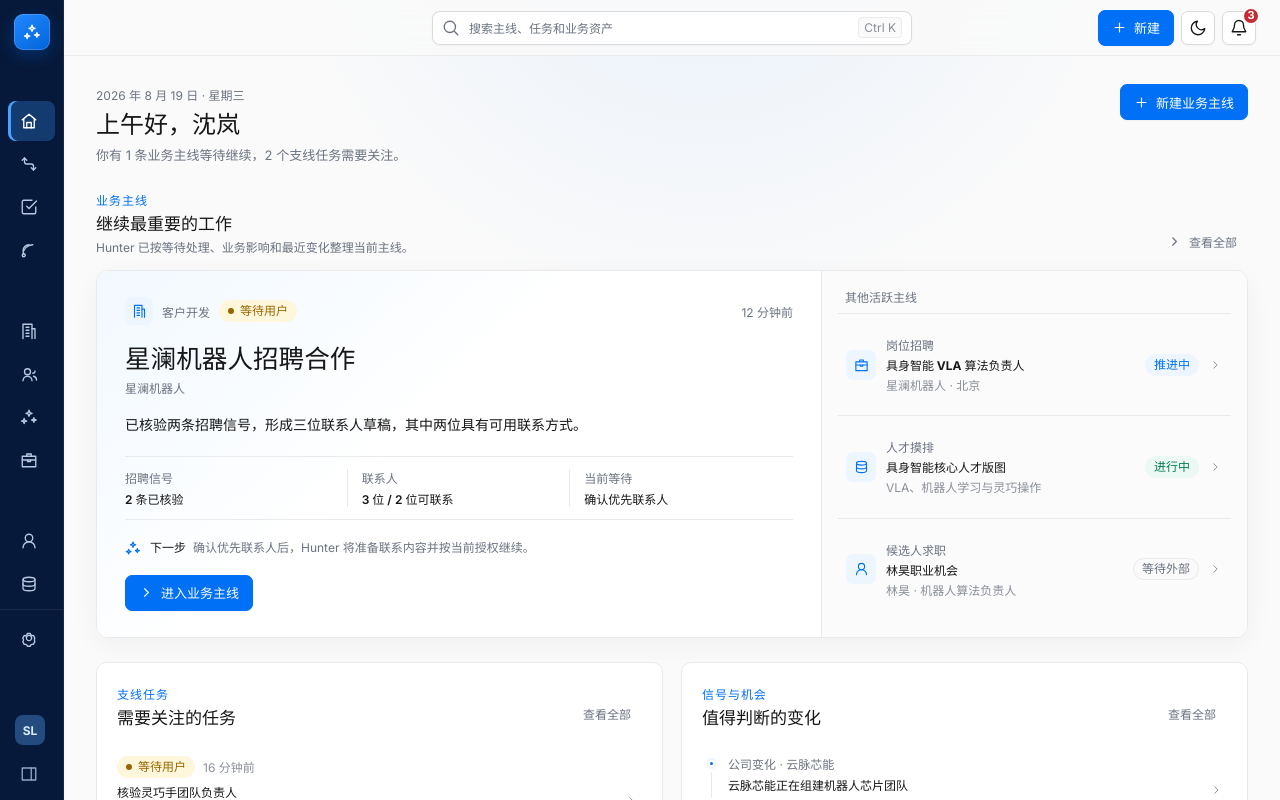
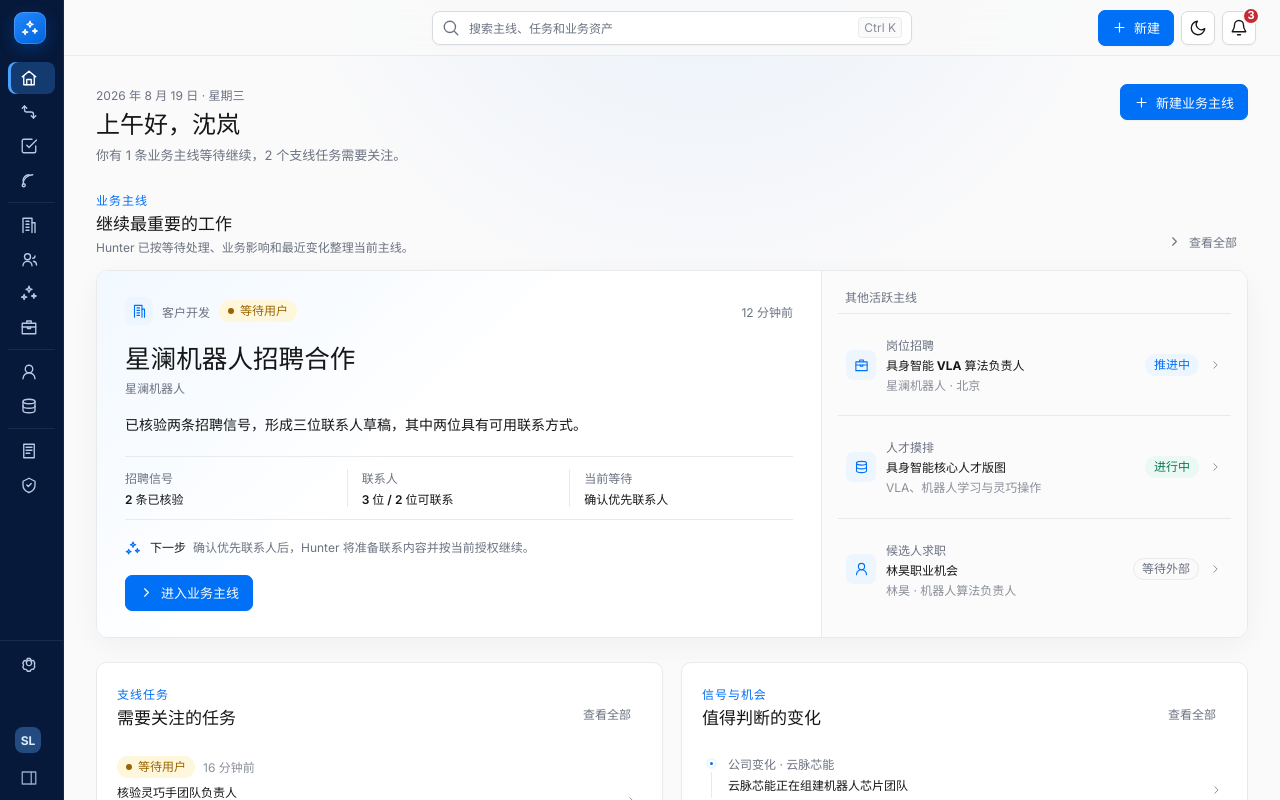
Before and after one commit to yyf870423/hunter-saas-phase1-ux-prototype, a React (Vite) app: page /#/home in a window 1280 px wide. Shown: the top 800 px of the page. Built offline with nearby package versions, Linux system fonts and the light colour scheme.

Commit message:
fit sidebar navigation without scrolling

```diff
--- a/src/stage1/stage1.css
+++ b/src/stage1/stage1.css
@@ -131,7 +131,7 @@ input:focus-visible {
 
 .s1-sidebar-brand {
   display: flex;
-  height: 64px;
+  height: 56px;
   align-items: center;
   padding: 0 14px;
   border: 0;
@@ -148,9 +148,9 @@ input:focus-visible {
 
 .s1-brand > i {
   display: grid;
-  width: 36px;
-  height: 36px;
-  flex: 0 0 36px;
+  width: 32px;
+  height: 32px;
+  flex: 0 0 32px;
   place-items: center;
   color: #ffffff;
   background: linear-gradient(145deg, #2388ff, #0064da);
@@ -185,7 +185,7 @@ input:focus-visible {
 .s1-sidebar-toggle {
   display: flex;
   width: 100%;
-  height: 36px;
+  height: 32px;
   align-items: center;
   gap: 10px;
   overflow: hidden;
@@ -229,7 +229,8 @@ input:focus-visible {
   flex: 1;
   overflow-x: hidden;
   overflow-y: auto;
-  padding: 14px 8px;
+  padding: 6px 8px;
+  overscroll-behavior: contain;
   scrollbar-width: none;
 }
 
@@ -238,17 +239,17 @@ input:focus-visible {
 }
 
 .s1-nav-section + .s1-nav-section {
-  margin-top: 18px;
+  margin-top: 6px;
 }
 
 .s1-nav-section h2 {
-  height: 18px;
-  margin: 0 10px 5px;
+  height: 15px;
+  margin: 0 10px 2px;
   overflow: hidden;
   color: #6f86a8;
   font-size: 12px;
   font-weight: 600;
-  line-height: 18px;
+  line-height: 15px;
   white-space: nowrap;
   opacity: 0;
   transition: opacity 100ms ease;
@@ -258,9 +259,19 @@ input:focus-visible {
   opacity: 1;
 }
 
+.nav-collapsed .s1-nav-section h2 {
+  height: 0;
+  margin: 0;
+}
+
+.nav-collapsed .s1-nav-section + .s1-nav-section {
+  padding-top: 6px;
+  border-top: 1px solid rgba(255, 255, 255, 0.08);
+}
+
 .s1-nav-section nav {
   display: grid;
-  gap: 3px;
+  gap: 2px;
 }
 
 .s1-nav-section nav > button,
@@ -268,7 +279,7 @@ input:focus-visible {
   position: relative;
   display: flex;
   width: 100%;
-  height: 40px;
+  height: 32px;
   align-items: center;
   gap: 10px;
   overflow: hidden;
@@ -338,8 +349,8 @@ input:focus-visible {
 .s1-sidebar-foot {
   position: relative;
   display: grid;
-  gap: 4px;
-  padding: 8px;
+  gap: 3px;
+  padding: 6px 8px;
   border-top: 1px solid rgba(255, 255, 255, 0.08);
 }
 
@@ -347,7 +358,7 @@ input:focus-visible {
   display: flex;
   width: 100%;
   min-width: 0;
-  height: 42px;
+  height: 36px;
   align-items: center;
   gap: 9px;
   padding: 0 7px;
@@ -365,16 +376,16 @@ input:focus-visible {
 .s1-usage-ring {
   position: relative;
   display: grid;
-  width: 30px;
-  height: 30px;
-  flex: 0 0 30px;
+  width: 26px;
+  height: 26px;
+  flex: 0 0 26px;
   place-items: center;
 }
 
 .s1-usage-ring svg {
   position: absolute;
-  width: 30px;
-  height: 30px;
+  width: 26px;
+  height: 26px;
   transform: rotate(-90deg);
 }
 
@@ -424,7 +435,7 @@ input:focus-visible {
 .s1-profile-entry {
   display: flex;
   width: 100%;
-  height: 44px;
+  height: 38px;
   align-items: center;
   gap: 9px;
   overflow: hidden;
@@ -442,9 +453,9 @@ input:focus-visible {
 
 .s1-profile-entry > i {
   display: grid;
-  width: 30px;
-  height: 30px;
-  flex: 0 0 30px;
+  width: 26px;
+  height: 26px;
+  flex: 0 0 26px;
   place-items: center;
   color: #dcecff;
   font-size: 12px;
```
Also changed, not shown: 1 other file (tests, documents, lock files or other folders).
